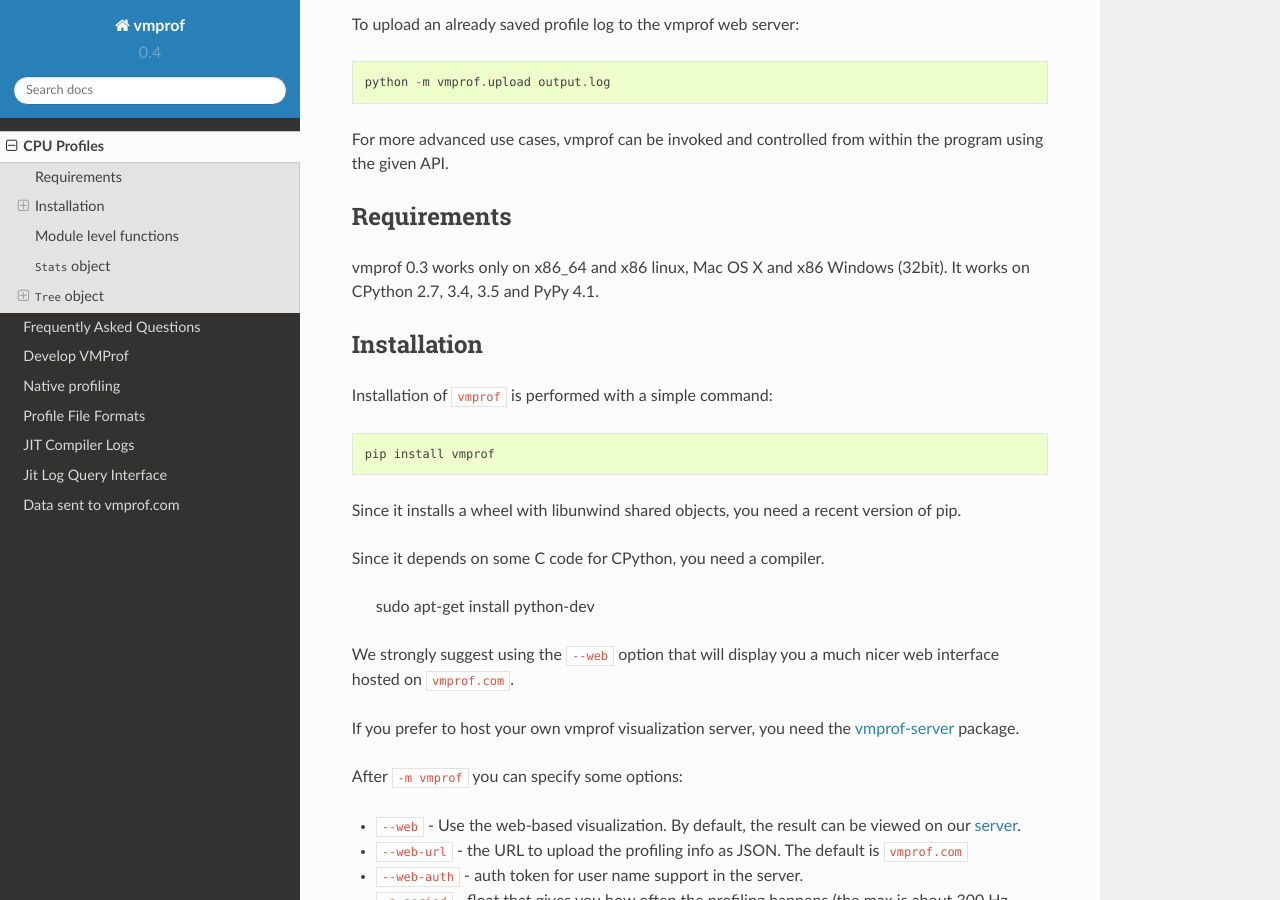
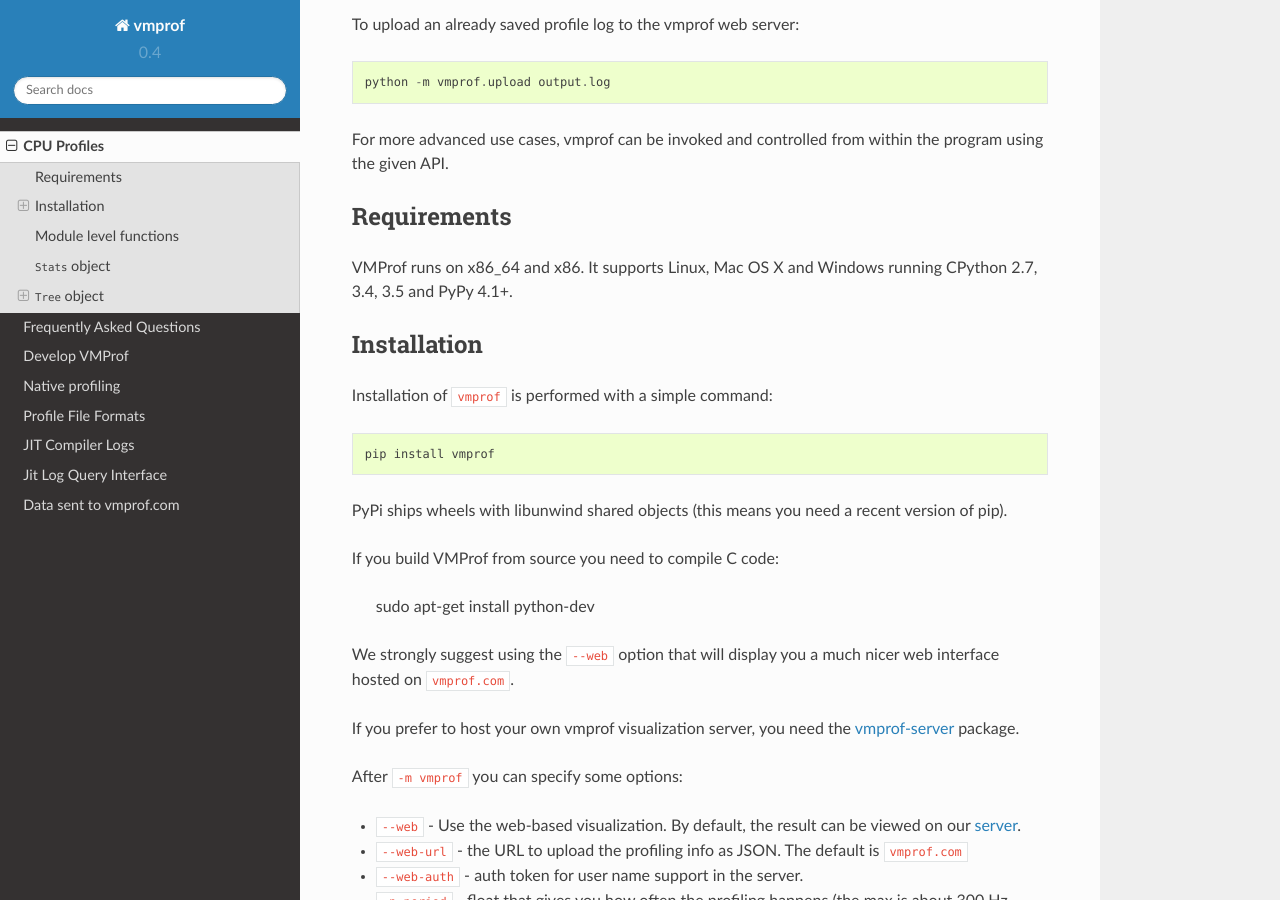
Before and after one commit to vmprof/vmprof-python, a Sphinx documentation site: the page built from docs/vmprof.rst, in a window 1280 px wide and 900 px high, scrolled down 717 px. Built offline with Sphinx 7.4.7 and the Read the Docs theme 2.0.0, drawn with Linux system fonts in a browser that asks for light colours.

Commit message:
update README, we ship wheels now. installation is much easier! mac os x added

```diff
--- a/docs/index.rst
+++ b/docs/index.rst
@@ -12,7 +12,7 @@
 
 `vmprof`_ is a platform to understand and resolve performance bottlenecks in your code.
 It includes a *lightweight profiler* for `CPython`_ 2.7, `CPython`_ 3 and `PyPy`_
-and an assembler log visualizer for `PyPy`_.
+and an assembler log visualizer for `PyPy`_. Currently we support Linux, Mac OS X and Windows.
 
 The following provides more information about CPU profiles and JIT Compiler Logs:
 
--- a/docs/vmprof.rst
+++ b/docs/vmprof.rst
@@ -41,8 +41,8 @@
 Requirements
 ------------
 
-vmprof 0.3 works only on x86_64 and x86 linux, Mac OS X and x86 Windows (32bit).
-It works on CPython 2.7, 3.4, 3.5 and PyPy 4.1.
+VMProf runs on x86_64 and x86. It supports Linux, Mac OS X and Windows running
+CPython 2.7, 3.4, 3.5 and PyPy 4.1+.
 
 Installation
 ------------
@@ -51,9 +51,9 @@
 
     pip install vmprof
 
-Since it installs a wheel with libunwind shared objects, you need a recent version of pip.
+PyPi ships wheels with libunwind shared objects (this means you need a recent version of pip).
 
-Since it depends on some C code for CPython, you need a compiler.
+If you build VMProf from source you need to compile C code:
 
     sudo apt-get install python-dev
 
```
Also changed, not shown: README.md (+4 -2 lines).
